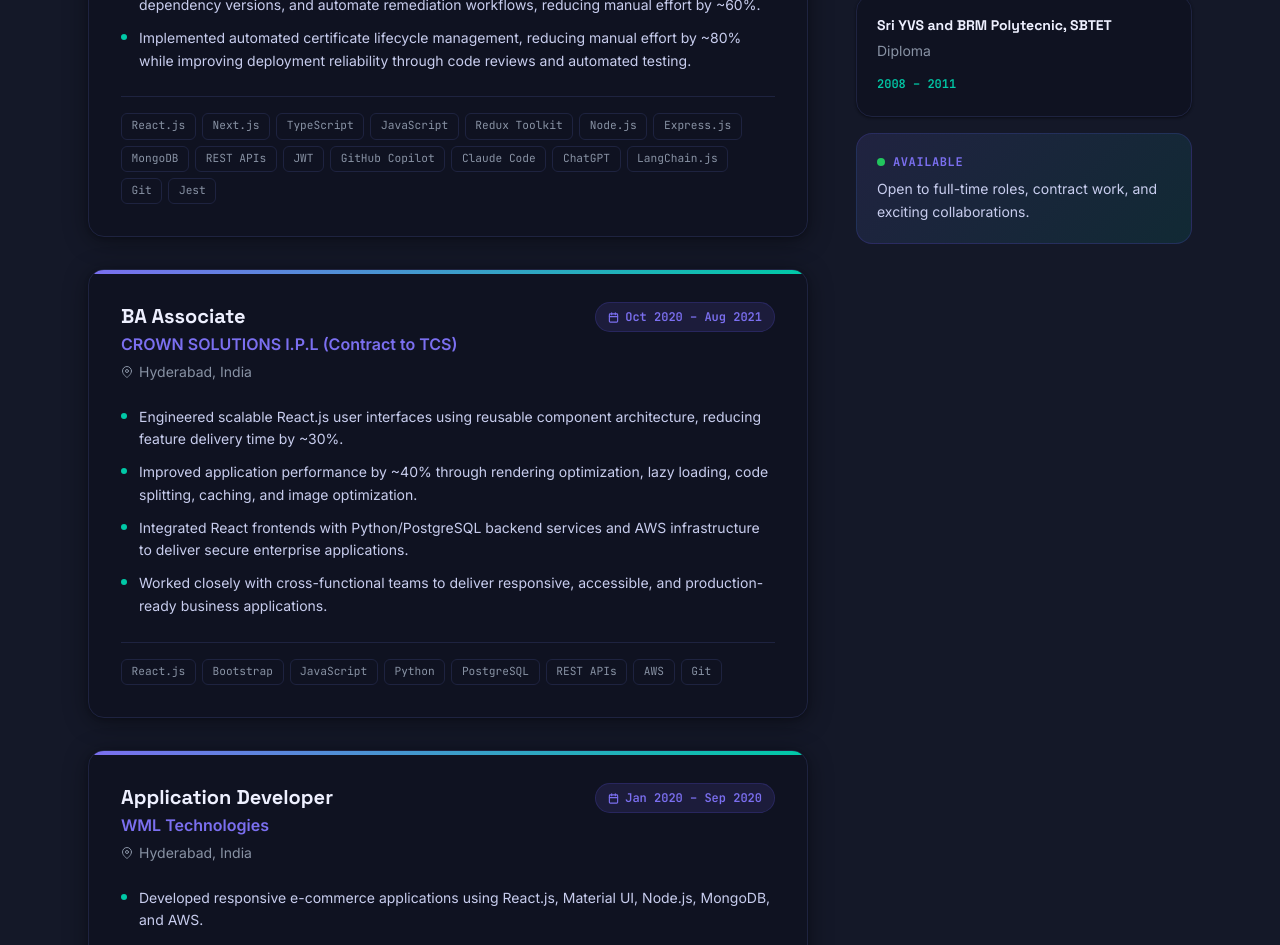
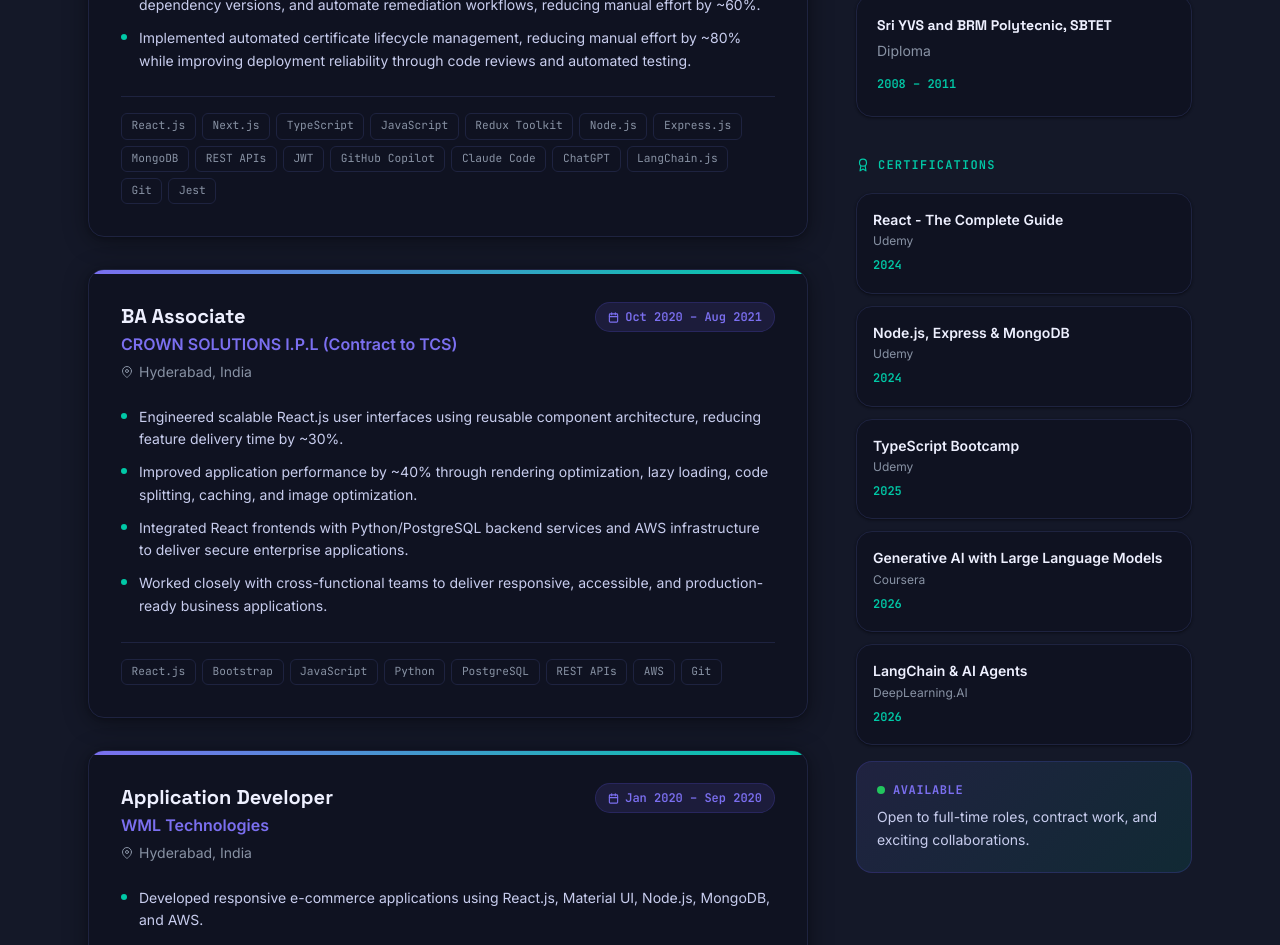
Before and after one commit to arunpanigrahi93/New_Portfolio, a Next.js app: page / in a window 1280 px wide. Shown: the part 2760-3705 px from the top of the page. Built offline with nearby package versions, Linux system fonts and the light colour scheme.

Commit message:
added certifications in experience section

```diff
--- a/components/sections/Experience.tsx
+++ b/components/sections/Experience.tsx
@@ -1,7 +1,7 @@
 "use client";
 import { useScrollReveal } from "@/hooks/useScrollReveal";
 import SectionTitle from "@/components/ui/SectionTitle";
-import { experiences, education } from "@/data/portfolio";
+import { experiences, education, certifications } from "@/data/portfolio";
 
 export default function Experience() {
   const { ref, isVisible } = useScrollReveal();
@@ -181,8 +181,9 @@
             </div>
           </div>
 
-          {/* Education */}
+          {/* Education & Certifications */}
           <div>
+            {/* Education Heading */}
             <h3
               className="font-mono text-xs font-semibold uppercase tracking-widest mb-8 flex items-center gap-2"
               style={{ color: "var(--accent)" }}
@@ -209,7 +210,9 @@
               {education.map((edu, idx) => (
                 <div
                   key={edu.institution}
-                  className={`card-hover rounded-2xl p-5 reveal ${isVisible ? "visible" : ""} reveal-delay-${idx + 2}`}
+                  className={`card-hover rounded-2xl p-5 reveal ${
+                    isVisible ? "visible" : ""
+                  } reveal-delay-${idx + 2}`}
                   style={{
                     background: "var(--surface)",
                     border: "1px solid var(--border)",
@@ -222,12 +225,14 @@
                   >
                     {edu.institution}
                   </p>
+
                   <p
                     className="text-sm leading-relaxed mb-2"
                     style={{ color: "var(--muted)" }}
                   >
                     {edu.degree}
                   </p>
+
                   <span
                     className="font-mono text-xs font-semibold"
                     style={{ color: "var(--accent)" }}
@@ -237,7 +242,69 @@
                 </div>
               ))}
 
-              {/* Availability card */}
+              {/* Certifications */}
+              <div className="pt-6">
+                <h3
+                  className="font-mono text-xs font-semibold uppercase tracking-widest mb-5 flex items-center gap-2"
+                  style={{ color: "var(--accent)" }}
+                >
+                  <svg
+                    xmlns="http://www.w3.org/2000/svg"
+                    width="14"
+                    height="14"
+                    viewBox="0 0 24 24"
+                    fill="none"
+                    stroke="currentColor"
+                    strokeWidth="2"
+                    strokeLinecap="round"
+                    strokeLinejoin="round"
+                    aria-hidden="true"
+                  >
+                    <circle cx="12" cy="8" r="6" />
+                    <path d="M8.21 13.89L7 22l5-3 5 3-1.21-8.11" />
+                  </svg>
+                  Certifications
+                </h3>
+
+                <div className="space-y-3">
+                  {certifications.map((cert, idx) => (
+                    <div
+                      key={cert.name}
+                      className={`card-hover rounded-2xl p-4 reveal ${
+                        isVisible ? "visible" : ""
+                      } reveal-delay-${idx + 5}`}
+                      style={{
+                        background: "var(--surface)",
+                        border: "1px solid var(--border)",
+                        boxShadow: "var(--shadow-sm)",
+                      }}
+                    >
+                      <p
+                        className="font-semibold text-sm leading-snug"
+                        style={{ color: "var(--text)" }}
+                      >
+                        {cert.name}
+                      </p>
+
+                      <p
+                        className="text-xs mt-1"
+                        style={{ color: "var(--muted)" }}
+                      >
+                        {cert.issuer}
+                      </p>
+
+                      <span
+                        className="font-mono text-xs font-semibold mt-2 inline-block"
+                        style={{ color: "var(--accent)" }}
+                      >
+                        {cert.year}
+                      </span>
+                    </div>
+                  ))}
+                </div>
+              </div>
+
+              {/* Availability Card */}
               <div
                 className="rounded-2xl p-5 mt-6"
                 style={{
@@ -254,6 +321,7 @@
                     <span className="animate-ping absolute inline-flex h-full w-full rounded-full bg-green-400 opacity-75" />
                     <span className="relative inline-flex rounded-full h-2 w-2 bg-green-500" />
                   </span>
+
                   <span
                     className="font-mono text-xs font-bold uppercase tracking-wider"
                     style={{ color: "var(--primary)" }}
@@ -261,6 +329,7 @@
                     Available
                   </span>
                 </div>
+
                 <p
                   className="text-sm leading-relaxed"
                   style={{ color: "var(--text-2)" }}
--- a/data/portfolio.ts
+++ b/data/portfolio.ts
@@ -131,6 +131,39 @@
   },
 ];
 
+export const certifications: Certification[] = [
+  {
+    name: "React - The Complete Guide",
+    issuer: "Udemy",
+    year: "2024",
+    credentialUrl: "https://www.udemy.com/",
+  },
+  {
+    name: "Node.js, Express & MongoDB",
+    issuer: "Udemy",
+    year: "2024",
+    credentialUrl: "https://www.udemy.com/",
+  },
+  {
+    name: "TypeScript Bootcamp",
+    issuer: "Udemy",
+    year: "2025",
+    credentialUrl: "https://www.udemy.com/",
+  },
+  {
+    name: "Generative AI with Large Language Models",
+    issuer: "Coursera",
+    year: "2026",
+    credentialUrl: "https://www.coursera.org/",
+  },
+  {
+    name: "LangChain & AI Agents",
+    issuer: "DeepLearning.AI",
+    year: "2026",
+    credentialUrl: "https://www.deeplearning.ai/",
+  }
+];
+
 export const skillCategories: SkillCategory[] = [
 	{
 		category: "Frontend",
--- a/types/index.ts
+++ b/types/index.ts
@@ -20,6 +20,12 @@
   description: string[];
   technologies: string[];
 }
+export interface Certification {
+  name: string;
+  issuer: string;
+  year: string;
+  credentialUrl?: string;
+}
 
 export interface SkillCategory {
   category: string;
```
